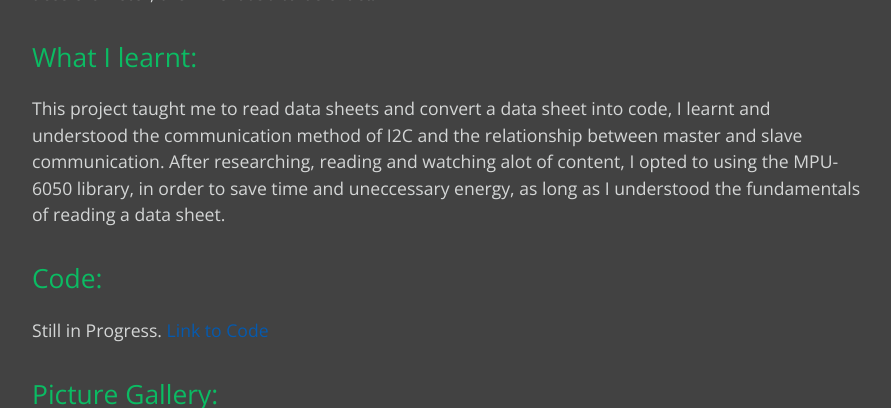
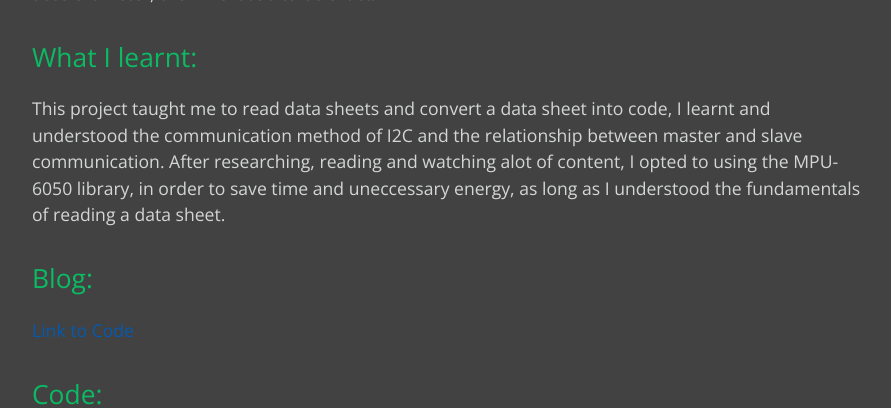
Before and after one commit to joey101/website, a Jekyll site: the page built from projects/quadcopter.md, in a window 1280 px wide and 900 px high, scrolled down 776 px, cut to the strip 0-408 px from the top of the window. Shown: the whole strip, without its empty margins (192-1083 px from the left). Built offline with Jekyll 4.4.1, drawn with Linux system fonts in a browser that asks for light colours.

Commit message:
Blogging

```diff
--- a/projects/quadcopter.md
+++ b/projects/quadcopter.md
@@ -15,6 +15,10 @@ The goal of this project is to make a quadcopter, using a microcontroller. The m
 
 This project taught me to read data sheets and convert a data sheet into code, I learnt and understood the communication method of I2C and the relationship between master and slave communication. After researching, reading and watching alot of content, I opted to using the MPU-6050 library, in order to save time and uneccessary energy, as long as I understood the fundamentals of reading a data sheet.
 
+## Blog:
+
+[Link to Code](https://github.com/joey101/quadcopter/BlogScript.md)
+
 ## Code:
 
 Still in Progress.
```
